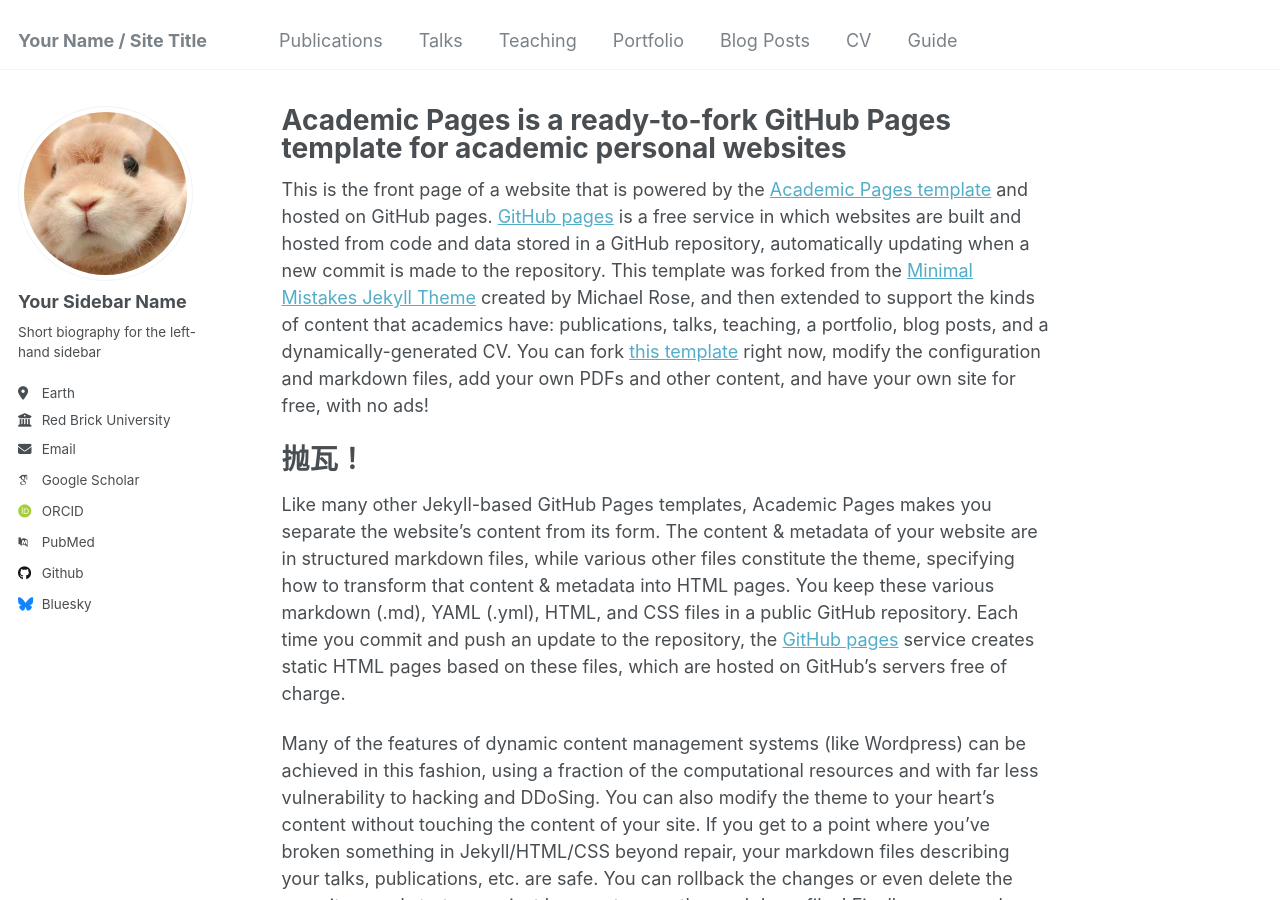
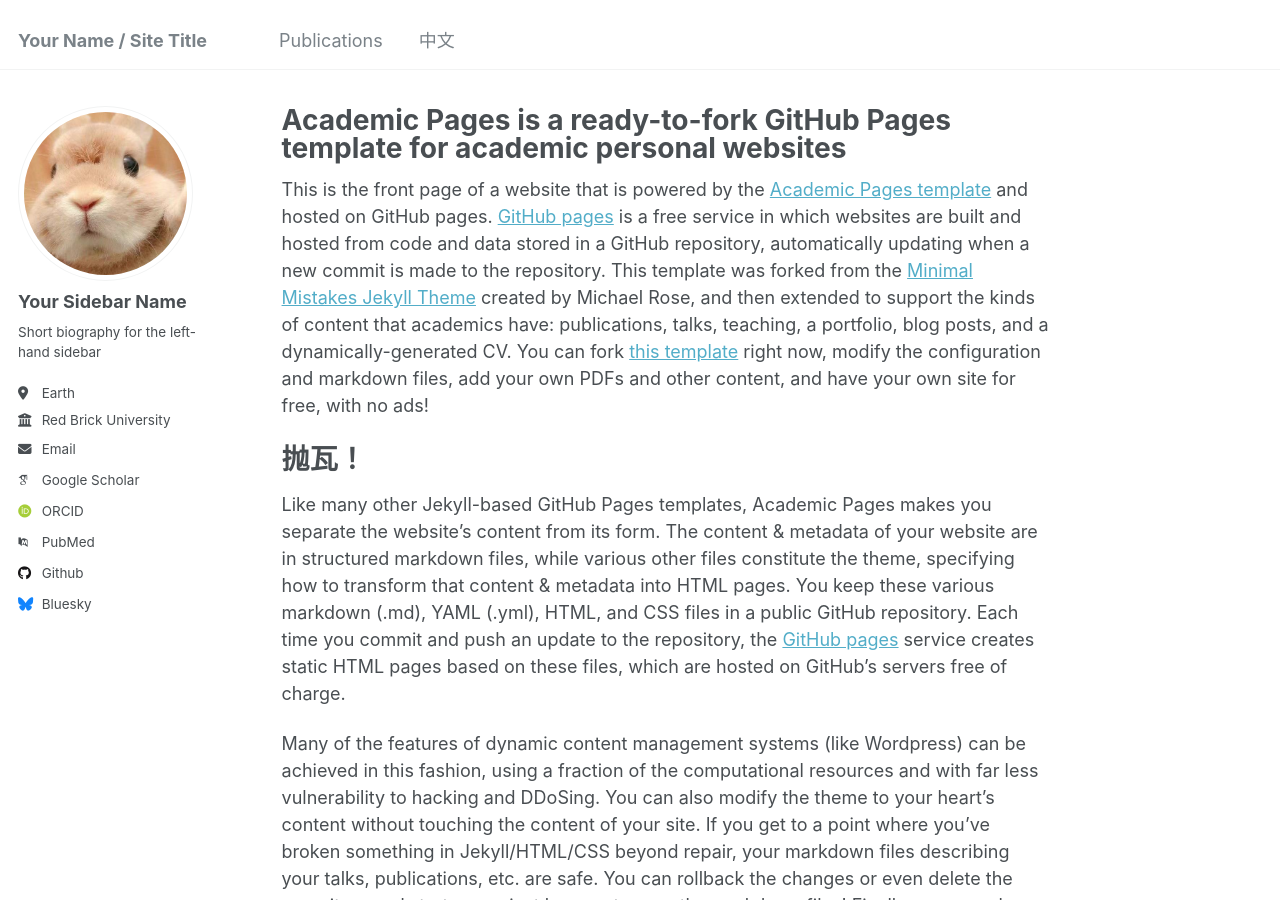
Before and after one commit to Winxpor/Winxpor.github.io, a Jekyll site: the page built from _pages/cn_version.md, in a window 1280 px wide and 900 px high. Built offline with Jekyll 4.4.1, drawn with Linux system fonts in a browser that asks for light colours; some web fonts are replaced; part of the change alters nothing that is shown.

Commit message:
Update navigation.yml

```diff
--- a/_data/navigation.yml
+++ b/_data/navigation.yml
@@ -5,23 +5,26 @@
 # prevent it from being included in the site.
 
 main:
-  - title: "Publications"
-    url: /publications/
+   - title: "Publications"
+     url: /publications/
 
-  - title: "Talks"
-    url: /talks/
+   - title: "中文"
+     url: /cn_version/
 
-  - title: "Teaching"
-    url: /teaching/
+  # - title: "Talks"
+  #   url: /talks/
 
-  - title: "Portfolio"
-    url: /portfolio/
+  # - title: "Teaching"
+  #   url: /teaching/
 
-  - title: "Blog Posts"
-    url: /year-archive/
+  # - title: "Portfolio"
+  #   url: /portfolio/
 
-  - title: "CV"
-    url: /cv/
+  # - title: "Blog Posts"
+  #   url: /year-archive/
 
-  - title: "Guide"
-    url: /markdown/
+  # - title: "CV"
+  #   url: /cv/
+
+  # - title: "Guide"
+  #   url: /markdown/
```
